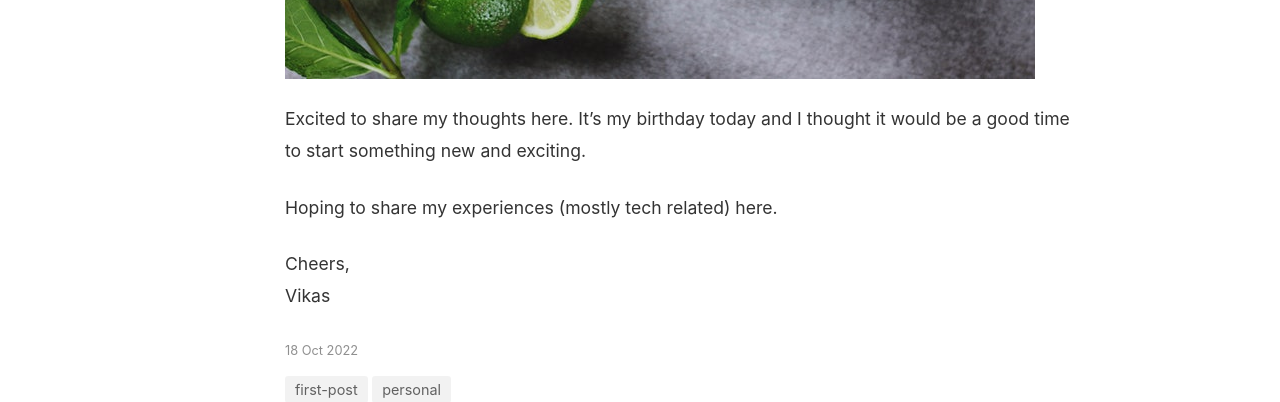
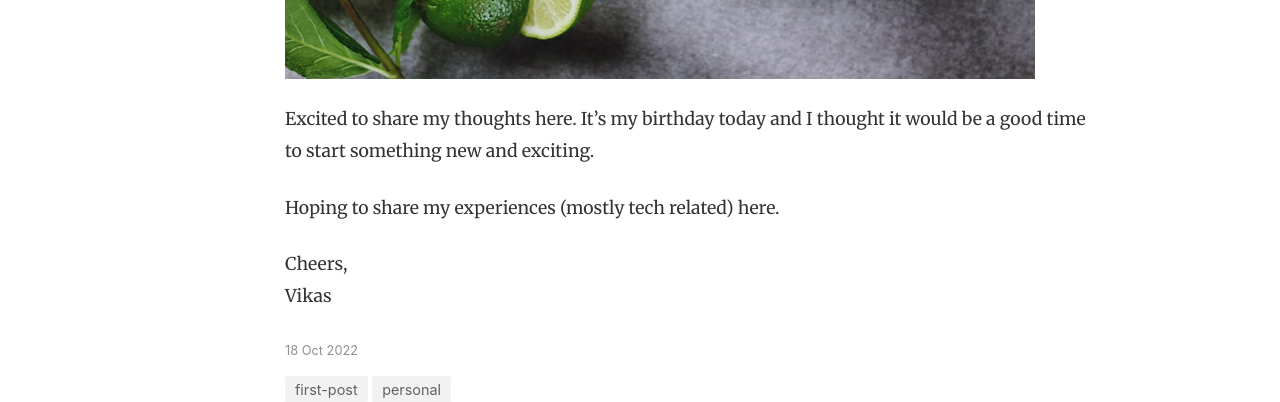
Before and after one commit to vikas3045/vikas3045.github.io, a Jekyll site: the page built from _posts/2022-10-18-hello-world.md, in a window 1280 px wide and 1400 px high, scrolled down 251 px. Shown: the part 347-749 px from the top of the window. Built offline with Jekyll 4.4.1, drawn with Linux system fonts in a browser that asks for light colours; nearby versions of some CDN libraries; comment, search, counter and statistics services are not loaded.

Commit message:
Revert "Changed font style for posts"
This reverts commit 25ae325d48a85f2cd89e16f7f0a9f4e17445d98d.

```diff
--- a/_layouts/default.html
+++ b/_layouts/default.html
@@ -36,7 +36,7 @@
 <body class="{{layout}}">
 	<!-- defer loading of font and font awesome -->
 	<noscript id="deferred-styles">
-		<!-- <link href="https://fonts.googleapis.com/css?family=Righteous%7CMerriweather:300,300i,400,400i,700,700i" rel="stylesheet"> -->
+		<link href="https://fonts.googleapis.com/css?family=Righteous%7CMerriweather:300,300i,400,400i,700,700i" rel="stylesheet">
 		<link rel="stylesheet" href="https://use.fontawesome.com/releases/v5.0.13/css/all.css" integrity="sha384-DNOHZ68U8hZfKXOrtjWvjxusGo9WQnrNx2sqG0tfsghAvtVlRW3tvkXWZh58N9jp" crossorigin="anonymous">
 	</noscript>
 
--- a/assets/css/screen.css
+++ b/assets/css/screen.css
@@ -330,7 +330,7 @@
 }
 
 .article-post {
-    /* font-family: Merriweather; */
+    font-family: Merriweather;
     font-size: 1.1rem;
     line-height: 1.84;
     color: rgba(0, 0, 0, .8);
```
